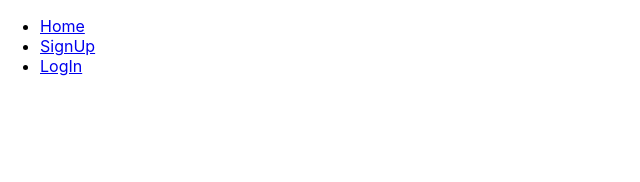
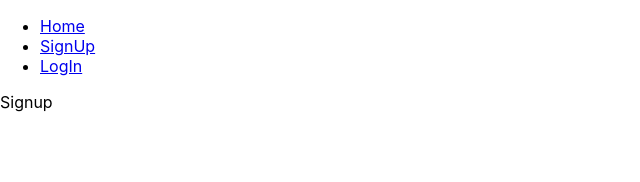
Before and after one commit to TalGoldDev/Cloud-storage, a React (Create React App) app in the folder client/: page /register in a window 1280 px wide. Shown: the top 182 px of the page, without its empty margins (0-640 px from the left). Built offline with nearby package versions, Linux system fonts and the light colour scheme.

Commit message:
added basic routing to client

```diff
--- a/client/src/components/app/App.tsx
+++ b/client/src/components/app/App.tsx
@@ -1,12 +1,26 @@
-import React from 'react'
-import './App.css';
-import { Header } from '../header/Header';
+import React from "react";
+import "./App.css";
+import { Header } from "../header/Header";
+import { Route, Switch } from "react-router-dom";
+import Signup from "../../pages/signup/Signup";
+import Login from "../../pages/login/Login";
+import Cpanel from "../../pages/cpanel/Cpanel";
 
-
-export const App:React.FC = () => {
+export const App: React.FC = () => {
   return (
     <div className="App">
-      <Header/>
+      <Header />
+      <Switch>
+        <Route path="/register">
+          <Signup />
+        </Route>
+        <Route path="/login">
+          <Login />
+        </Route>
+        <Route path="/">
+          <Cpanel />
+        </Route>
+      </Switch>
     </div>
   );
-}
+};
--- /dev/null
+++ b/client/src/pages/cpanel/Cpanel.tsx
@@ -0,0 +1,7 @@
+import React from "react";
+
+const Cpanel: React.FC = () => {
+  return <div className="cpanel">Home</div>;
+};
+
+export default Cpanel;
--- /dev/null
+++ b/client/src/pages/login/Login.tsx
@@ -0,0 +1,7 @@
+import React from "react";
+
+const Login: React.FC = () => {
+  return <div className="login">Login</div>;
+};
+
+export default Login;
--- /dev/null
+++ b/client/src/pages/signup/Signup.tsx
@@ -0,0 +1,7 @@
+import React from "react";
+
+const Signup: React.FC = () => {
+  return <div className="signup">Signup</div>;
+};
+
+export default Signup;
```
Also changed, not shown: client/src/index.tsx (+8 -8 lines), client/src/pages/cpanel/Cpanel.css (added), client/src/pages/login/Logic.css (added), client/src/pages/signup/Signup.css (added).
